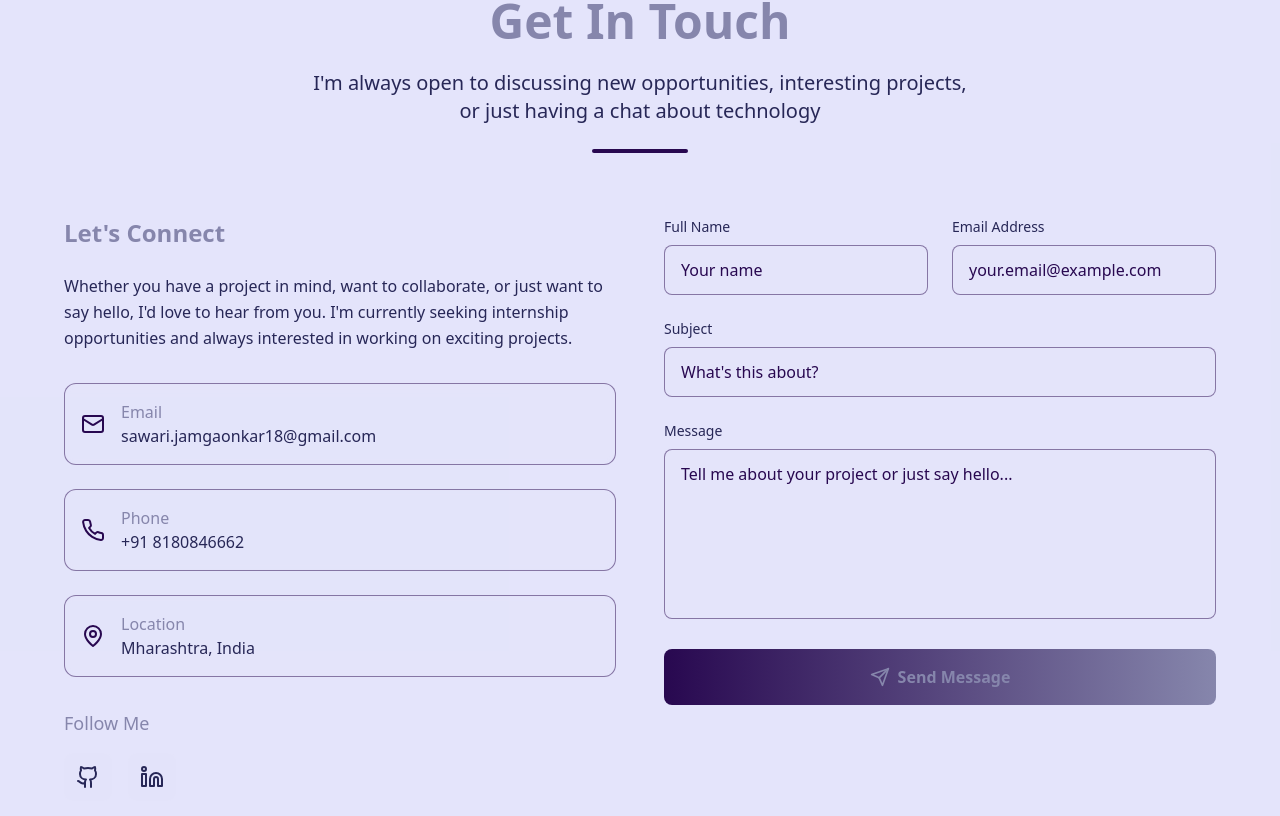
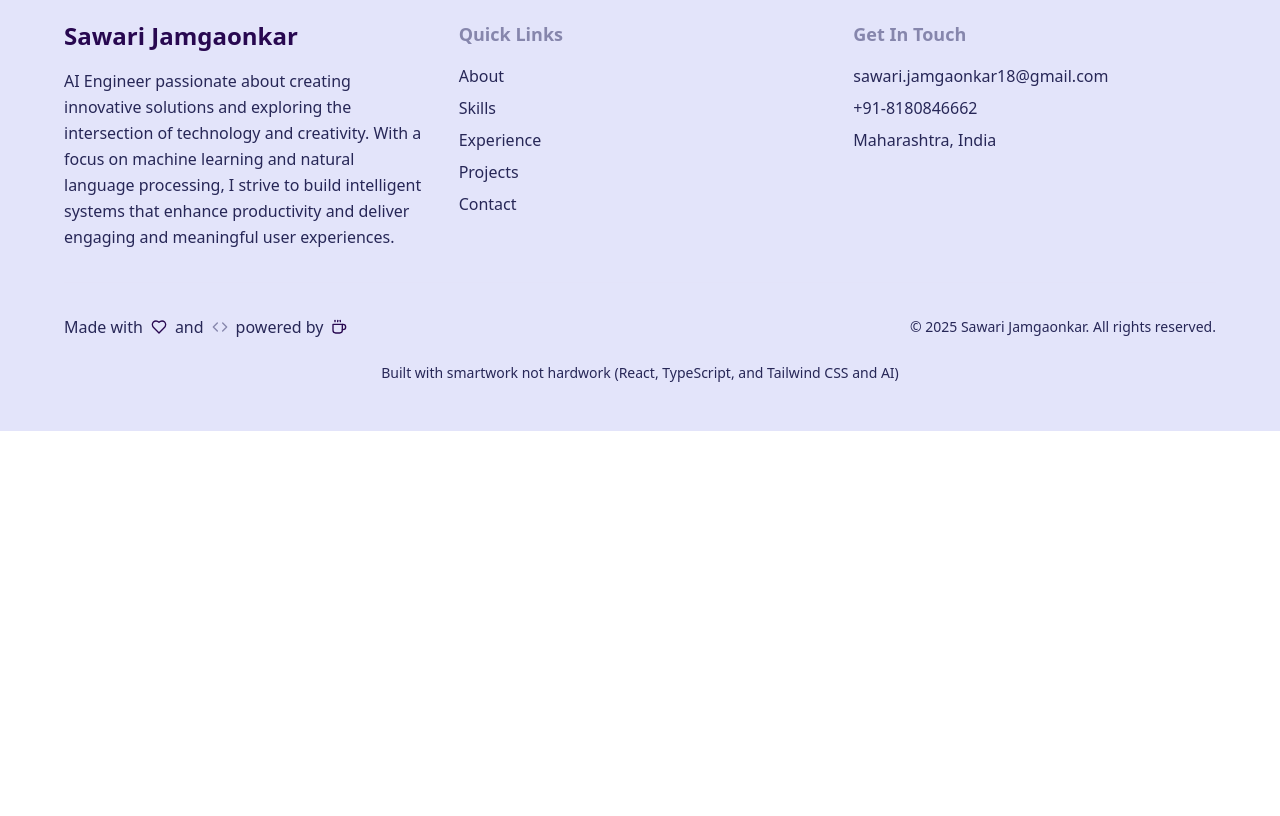
Before and after one commit to Sawarijamgaonkar/My_portfolio, a React (Vite) app: page / in a window 1280 px wide. Shown: the part 7224-8040 px from the top of the page. After the commit the page ends 7655 px from the top, so only its background shows below. Built offline with nearby package versions, Linux system fonts and the light colour scheme.

Commit message:
Update Contact.tsx
trying to intergrate the backend

```diff
--- a/src/components/Contact.tsx
+++ b/src/components/Contact.tsx
@@ -1,316 +1,64 @@
 import React, { useState } from 'react';
-import { Mail, Phone, MapPin, Send, Github, Linkedin, CheckCircle } from 'lucide-react';
 
-const Contact: React.FC = () => {
-  const [formData, setFormData] = useState({
-    name: '',
-    email: '',
-    subject: '',
-    message: ''
-  });
-  const [formErrors, setFormErrors] = useState<{ [key: string]: string }>({});
+// REMOVED: import fs from 'fs'; - This cannot be used in the browser.
 
-  // Helper to render error message for a field
-  const renderError = (field: string) => {
-    if (formErrors[field]) {
-      return <p className="text-red-500 text-sm mt-1">{formErrors[field]}</p>;
-    }
-    return null;
-  };
-  const [isSubmitting, setIsSubmitting] = useState(false);
-  console.log('isSubmitting state:', isSubmitting);
+const ContactForm = () => {
+    const [name, setName] = useState('');
+    const [email, setEmail] = useState('');
+    const [message, setMessage] = useState('');
+    const [status, setStatus] = useState(''); // Optional: for showing feedback to the user
 
-  React.useEffect(() => {
-    console.log('Component mounted, resetting isSubmitting to false');
-    setIsSubmitting(false);
-  }, []);
-  const [isSubmitted, setIsSubmitted] = useState(false);
+    const handleSubmit = async (event) => {
+        event.preventDefault();
+        setStatus('Sending...');
+        const formData = { name, email, message };
 
-  const validateForm = () => {
-    const errors: { [key: string]: string } = {};
-    if (!formData.name.trim()) {
-      errors.name = 'Name is required';
-    }
-    if (!formData.email.trim()) {
-      errors.email = 'Email is required';
-    } else if (!/^[^\s@]+@[^\s@]+\.[^\s@]+$/.test(formData.email)) {
-      errors.email = 'Email is invalid';
-    }
-    if (!formData.subject.trim()) {
-      errors.subject = 'Subject is required';
-    }
-    if (!formData.message.trim()) {
-      errors.message = 'Message is required';
-    }
-    setFormErrors(errors);
-    return Object.keys(errors).length === 0;
-  };
-
-  const handleChange = (e: React.ChangeEvent<HTMLInputElement | HTMLTextAreaElement>) => {
-    setFormData({
-      ...formData,
-      [e.target.name]: e.target.value
-    });
-  };
-
-  const handleSubmit = async (e: React.FormEvent) => {
-    e.preventDefault();
-    if (!validateForm()) {
-      return;
-    }
-    setIsSubmitting(true);
-    console.log('Submitting form with data:', formData);
+        // The URL for your Render backend API endpoint
+        // It's stored in an environment variable for security and flexibility
+        const apiUrl = process.env.NEXT_PUBLIC_API_URL || 'http://localhost:3001'; // Fallback for local dev
 
         try {
-      const response = await fetch('http://localhost:3001/api/contact', {
+            const response = await fetch(`${apiUrl}/api/contact`, { // Example endpoint: /api/contact
                 method: 'POST',
                 headers: {
-          'Content-Type': 'application/json'
+                    'Content-Type': 'application/json',
                 },
-        body: JSON.stringify(formData)
+                body: JSON.stringify(formData),
             });
 
-      console.log('Response status:', response.status);
-
             if (response.ok) {
-        console.log('Form submitted successfully, setting isSubmitted to true');
-        setIsSubmitted(true);
-        setFormErrors({});
-        setFormData({ name: '', email: '', subject: '', message: '' });
-        setTimeout(() => {
-          console.log('Resetting isSubmitted to false after 5 seconds');
-          setIsSubmitted(false);
-        }, 5000);
+                setStatus('Message sent successfully!');
+                // Clear the form
+                setName('');
+                setEmail('');
+                setMessage('');
             } else {
-        const errorText = await response.text();
-        console.error('Failed to submit form, response:', response.status, errorText);
+                setStatus('Failed to send message. Please try again.');
             }
         } catch (error) {
             console.error('Error submitting form:', error);
+            setStatus('An error occurred. Please try again.');
         }
-
-    setIsSubmitting(false);
     };
 
-  const contactInfo = [
-    {
-      icon: <Mail size={24} />,
-      title: 'Email',
-      value: 'sawari.jamgaonkar18@gmail.com',
-      link: 'mailto:sawari.jamgaonkar18@gmail.com'
-    },
-    {
-      icon: <Phone size={24} />,
-      title: 'Phone',
-      value: '+91 8180846662',
-      link: 'tel:+918180846662'
-    },
-    {
-      icon: <MapPin size={24} />,
-      title: 'Location',
-      value: 'Mharashtra, India',
-      link: '#'
-    }
-  ];
-
-  const socialLinks = [
-    {
-      icon: <Github size={24} />,
-      name: 'GitHub',
-      url: 'https://github.com/Sawarijamgaonkar',
-      color: 'hover:text-gray-300'
-    },
-    {
-      icon: <Linkedin size={24} />,
-      name: 'LinkedIn',
-      url: 'https://www.linkedin.com/in/sawari-jamgaonkar-293399250/',
-      color: 'hover:text-blue-400'
-    },
-    // {
-    //   icon: <Twitter size={24} />,
-    //   name: 'Twitter',
-    //   url: 'https://twitter.com',
-    //   color: 'hover:text-cyan-400'
-    // }
-  ];
-
     return (
-    <section id="contact" className="py-20 bg-lavender/30">
-      <div className="container mx-auto px-6">
-        <div className="max-w-6xl mx-auto">
-          <div className="text-center mb-16">
-            <h2 className="text-4xl md:text-5xl font-bold mb-6 text-purple">
-              Get In Touch
-            </h2>
-            <p className="text-xl text-pink max-w-2xl mx-auto">
-              I'm always open to discussing new opportunities, interesting projects, or just having a chat about technology
-            </p>
-            <div className="w-24 h-1 bg-peach mx-auto rounded-full mt-6"></div>
-          </div>
-
-          <div className="grid lg:grid-cols-2 gap-12">
-            {/* Contact Information */}
-            <div className="space-y-8">
-              <div>
-                <h3 className="text-2xl font-semibold text-purple mb-6">
-                  Let's Connect
-                </h3>
-                <p className="text-pink mb-8 leading-relaxed">
-                  Whether you have a project in mind, want to collaborate, or just want to say hello,
-                  I'd love to hear from you. I'm currently seeking internship opportunities and
-                  always interested in working on exciting projects.
-                </p>
-              </div>
-
-              {/* Contact Details */}
-              <div className="space-y-6">
-                {contactInfo.map((info, index) => (
-                  <a
-                    key={index}
-                    href={info.link}
-                    className="flex items-center p-4 bg-lavender/50 backdrop-blur-sm rounded-xl border border-peach/50 hover:border-peach/50 transition-all duration-300 transform hover:-translate-y-1 hover:shadow-lg hover:shadow-peach/10"
-                  >
-                    <div className="text-peach mr-4">
-                      {info.icon}
-                    </div>
-                    <div>
-                      <h4 className="text-purple font-medium">{info.title}</h4>
-                      <p className="text-pink">{info.value}</p>
-                    </div>
-                  </a>
-                ))}
-              </div>
-
-              {/* Social Links */}
-              <div>
-                <h4 className="text-lg font-medium text-purple mb-4">Follow Me</h4>
-                <div className="flex space-x-4">
-                  {socialLinks.map((social, index) => (
-                    <a
-                      key={index}
-                      href={social.url}
-                      target="_blank"
-                      rel="noopener noreferrer"
-                      className={`p-3 bg-lavender/50 rounded-lg text-pink transition-all duration-300 transform hover:scale-110 hover:shadow-lg hover:text-peach`}
-                      title={social.name}
-                    >
-                      {social.icon}
-                    </a>
-                  ))}
-                </div>
-              </div>
-            </div>
-
-            {/* Contact Form */}
-            <div className="relative">
-              <form onSubmit={handleSubmit} className="space-y-6">
-                <div className="grid md:grid-cols-2 gap-6">
-                <div>
-                  <label htmlFor="name" className="block text-sm font-medium text-pink mb-2">
-                    Full Name
+        <form onSubmit={handleSubmit}>
+            <label>
+                Name:
+                <input type="text" value={name} onChange={(event) => setName(event.target.value)} required />
             </label>
-                  <input
-                    type="text"
-                    id="name"
-                    name="name"
-                    value={formData.name}
-                    onChange={handleChange}
-                    required
-                    className="w-full px-4 py-3 bg-lavender/50 border border-peach/50 rounded-lg text-purple placeholder-peach focus:outline-none focus:border-peach focus:ring-1 focus:ring-peach transition-all duration-300"
-                    placeholder="Your name"
-                  />
-                  {renderError('name')}
-                </div>
-                <div>
-                  <label htmlFor="email" className="block text-sm font-medium text-pink mb-2">
-                    Email Address
+            <label>
+                Email:
+                <input type="email" value={email} onChange={(event) => setEmail(event.target.value)} required />
             </label>
-                  <input
-                    type="email"
-                    id="email"
-                    name="email"
-                    value={formData.email}
-                    onChange={handleChange}
-                    required
-                    className="w-full px-4 py-3 bg-lavender/50 border border-peach/50 rounded-lg text-purple placeholder-peach focus:outline-none focus:border-peach focus:ring-1 focus:ring-peach transition-all duration-300"
-                    placeholder="your.email@example.com"
-                  />
-                  {renderError('email')}
-                </div>
-                </div>
-
-                <div>
-                  <label htmlFor="subject" className="block text-sm font-medium text-pink mb-2">
-                    Subject
+            <label>
+                Message:
+                <textarea value={message} onChange={(event) => setMessage(event.target.value)} required />
             </label>
-                  <input
-                    type="text"
-                    id="subject"
-                    name="subject"
-                    value={formData.subject}
-                    onChange={handleChange}
-                    required
-                    className="w-full px-4 py-3 bg-lavender/50 border border-peach/50 rounded-lg text-purple placeholder-peach focus:outline-none focus:border-peach focus:ring-1 focus:ring-peach transition-all duration-300"
-                    placeholder="What's this about?"
-                  />
-                  {renderError('subject')}
-                </div>
-
-                <div>
-                  <label htmlFor="message" className="block text-sm font-medium text-pink mb-2">
-                    Message
-                  </label>
-                  <textarea
-                    id="message"
-                    name="message"
-                    value={formData.message}
-                    onChange={handleChange}
-                    required
-                    rows={6}
-                    className="w-full px-4 py-3 bg-lavender/50 border border-peach/50 rounded-lg text-purple placeholder-peach focus:outline-none focus:border-peach focus:ring-1 focus:ring-peach transition-all duration-300 resize-none"
-                    placeholder="Tell me about your project or just say hello..."
-                  />
-                  {renderError('message')}
-                </div>
-
-                <button
-                  type="submit"
-                  // disabled={isSubmitting}
-                  onClick={() => console.log('Send Message button clicked')}
-                  className="w-full bg-gradient-to-r from-peach to-purple hover:from-purple hover:to-peach text-white px-8 py-4 rounded-lg font-semibold transition-all duration-300 transform hover:scale-105 flex items-center justify-center"
-                >
-                  {isSubmitting ? (
-                    <>
-                      <div className="w-5 h-5 border-2 border-white border-t-transparent rounded-full animate-spin mr-2"></div>
-                      Sending...
-                    </>
-                  ) : (
-                    <>
-                      <Send size={20} className="mr-2" />
-                      Send Message
-                    </>
-                  )}
-                </button>
+            <button type="submit">Send</button>
+            {status && <p>{status}</p>} {/* Display sending status to the user */}
         </form>
-
-
-
-              {/* Success Message */}
-              {isSubmitted && (
-                <div className="absolute inset-0 bg-lavender/95 backdrop-blur-sm rounded-xl flex items-center justify-center">
-                  <div className="text-center">
-                    <CheckCircle size={48} className="text-peach mx-auto mb-4" />
-                    <h3 className="text-xl font-semibold text-purple mb-2">Message Sent!</h3>
-                    <p className="text-pink">Thank you for reaching out. I'll get back to you soon.</p>
-                  </div>
-                </div>
-              )}
-            </div>
-          </div>
-        </div>
-      </div>
-    </section>
     );
 };
 
-export default Contact;
+export default ContactForm;
```
Lines whose indentation alone changed are shown as unchanged.
